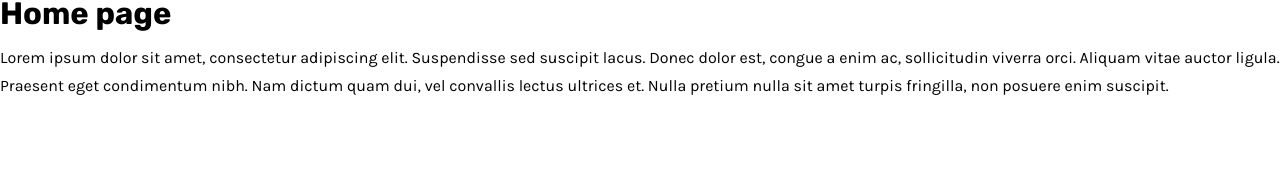
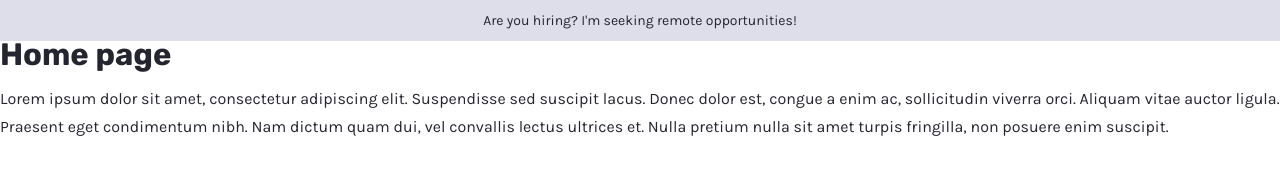
Before and after one commit to jamesdoraiii/portfolio-v3, a Gatsby site: page / in a window 1280 px wide. Built offline with nearby package versions, Linux system fonts and the light colour scheme; Gatsby itself is replaced by a stand-in of ours.

Commit message:
create alert component

```diff
--- /dev/null
+++ b/src/components/alert.js
@@ -0,0 +1,11 @@
+import React from "react"
+
+export default function Alert() {
+  return (
+    <div className="alert">
+      <div className="container">
+        <small>Are you hiring? I'm seeking remote opportunities!</small>
+      </div>
+    </div>
+  )
+}
--- a/src/components/layout.js
+++ b/src/components/layout.js
@@ -1,9 +1,15 @@
 import React from "react"
 import PropTypes from "prop-types"
 import "../styles/app.scss"
+import Alert from "./alert"
 
 export default function Layout({ children }) {
-  return <div>{children}</div>
+  return (
+    <div>
+      <Alert />
+      {children}
+    </div>
+  )
 }
 
 Layout.propTypes = {
--- a/src/styles/_base.scss
+++ b/src/styles/_base.scss
@@ -3,12 +3,19 @@
 /* Variables */
 $white: #fdfeff;
 $grey: #dedeea;
-$black: #272732;
+$black: #252530;
 $primary: #712ac9;
 $lg: 56px;
 $md: 28px;
 $sm: 16px;
 $xs: 6px;
+
+/* Containers */
+.container {
+  max-width: 728px;
+  width: calc(100% - #{$lg});
+  margin: 0 auto;
+}
 
 /* Typography */
 %text {
@@ -16,6 +23,7 @@ $xs: 6px;
   font-size: $sm;
   font-weight: 400;
   line-height: $md;
+  color: $black;
 }
 
 %heading {
--- a/src/styles/app.scss
+++ b/src/styles/app.scss
@@ -1,2 +1,8 @@
 @import "reset";
 @import "base";
+
+.alert {
+  background: $grey;
+  text-align: center;
+  padding: $xs 0;
+}
```
